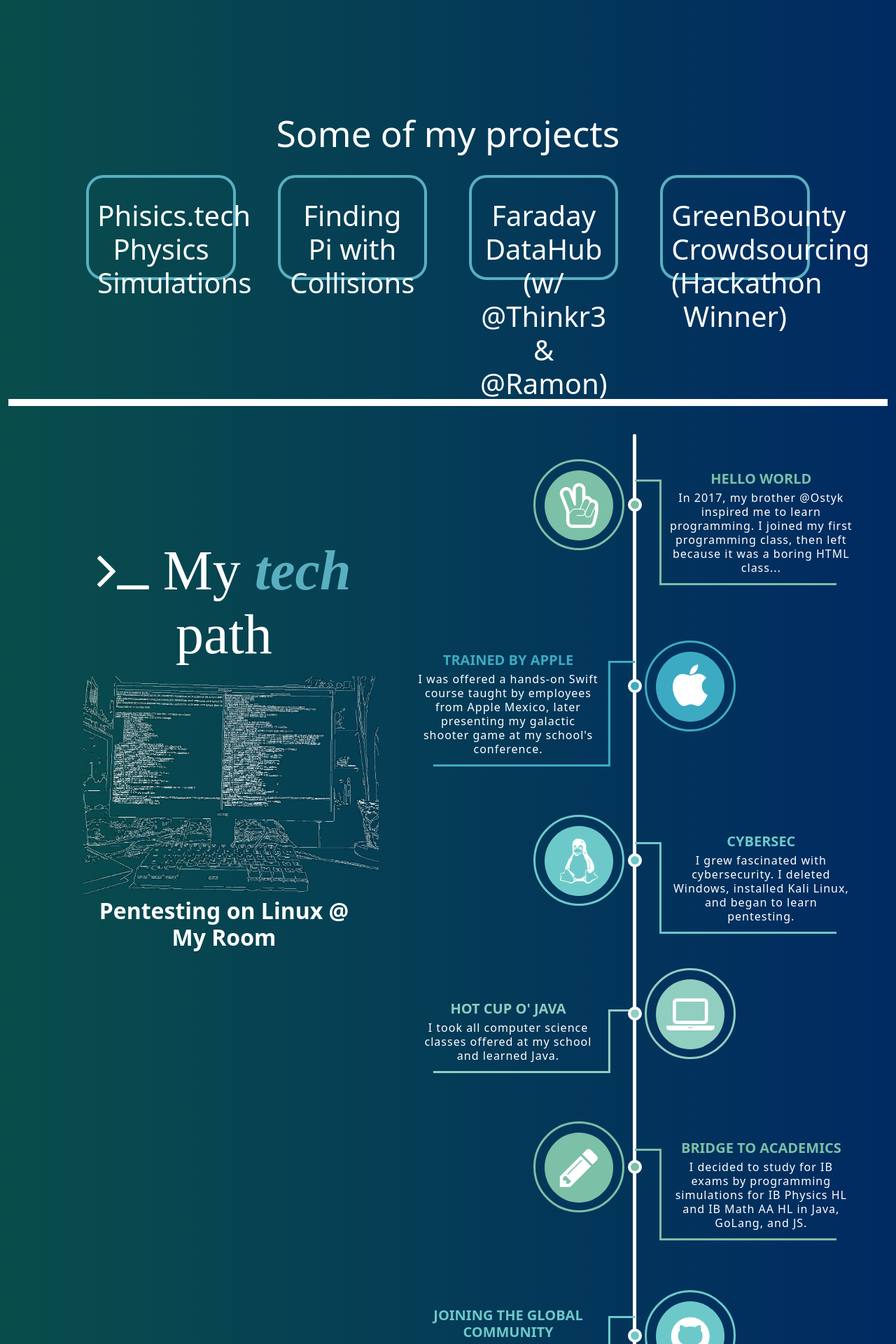
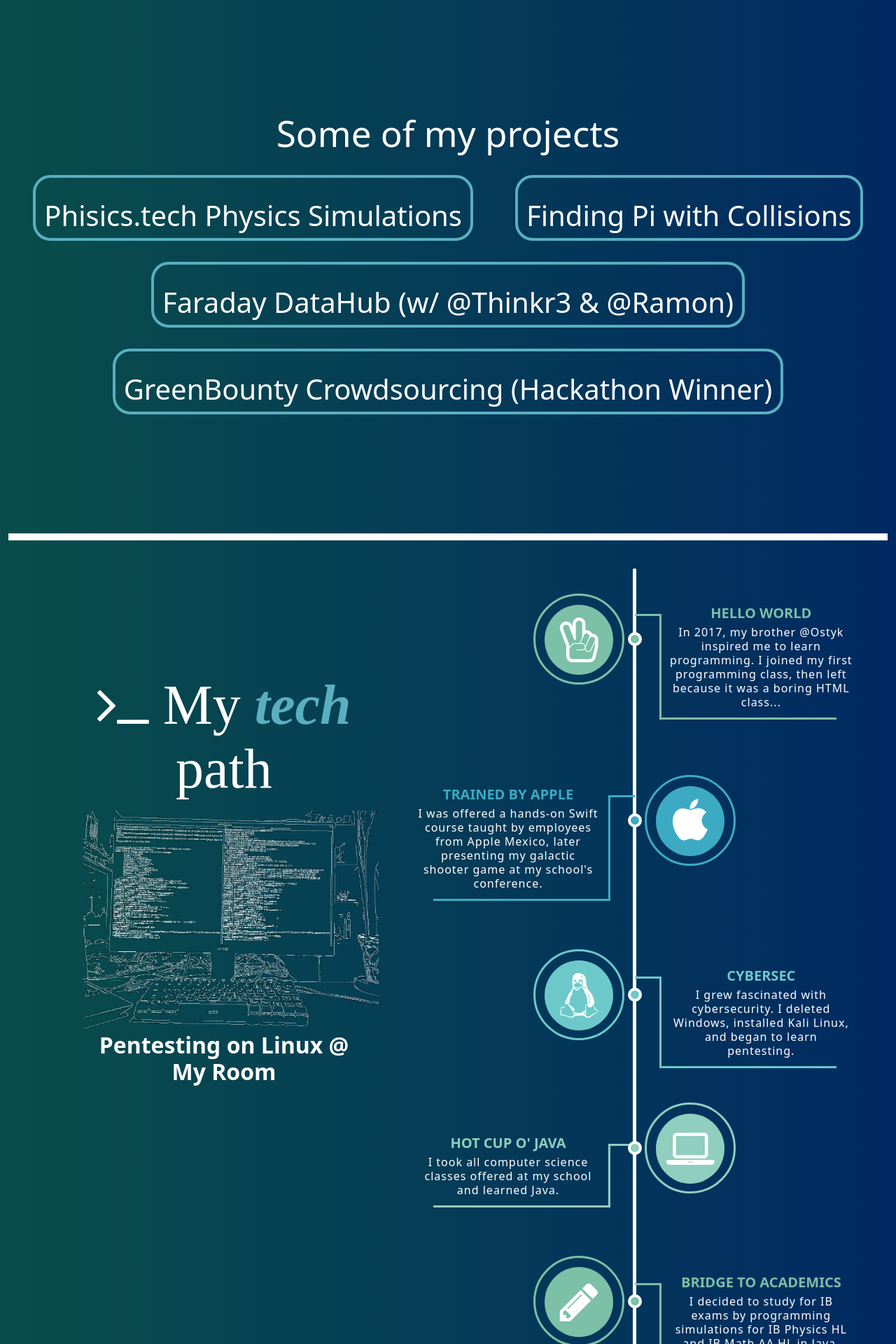
Before and after one commit to stasostyk/stasostyk.github.io, a Jekyll site: the page built from index.html, in a window 1280 px wide. Shown: the part 1339-3259 px from the top of the page at 70% size. Built offline with Jekyll 4.4.1, drawn with Linux system fonts in a browser that asks for light colours; nearby versions of some CDN libraries; a style sheet for code colours, icons or effects is not loaded.

Commit message:
fix mobile view

```diff
--- a/_layouts/default.html
+++ b/_layouts/default.html
@@ -99,7 +99,7 @@
             </div>
             <div class="row justify-content-center" style="padding-bottom: 100px;">
               {% for proj in site.data.projects %}
-              <div class="col-2 cbox" style="cursor: pointer;" onclick="window.location='{{proj.link}}';">
+              <div class="col-2 cbox" style="height: auto; width: auto; cursor: pointer;" onclick="window.location='{{proj.link}}';">
 
                   <h1 style="margin-top:30px">{{proj.name}}</h1>
               </div>
```
